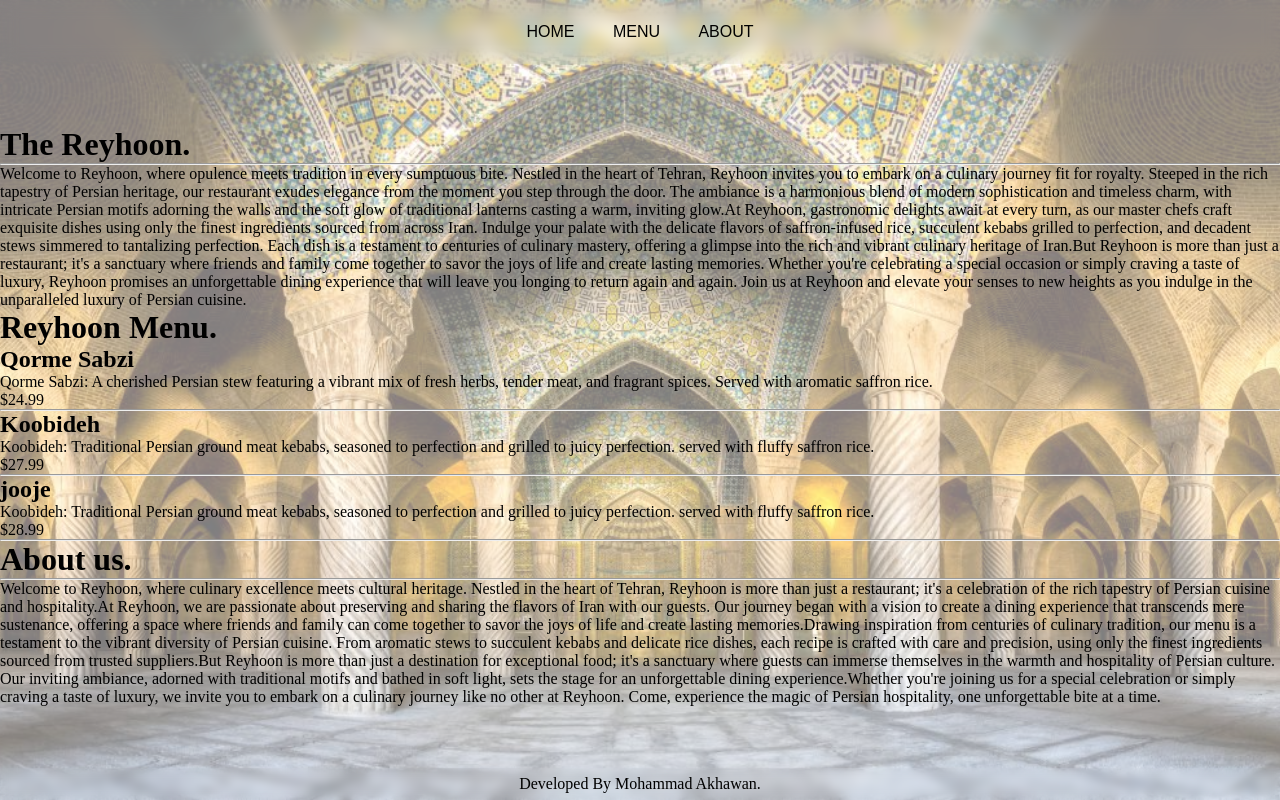
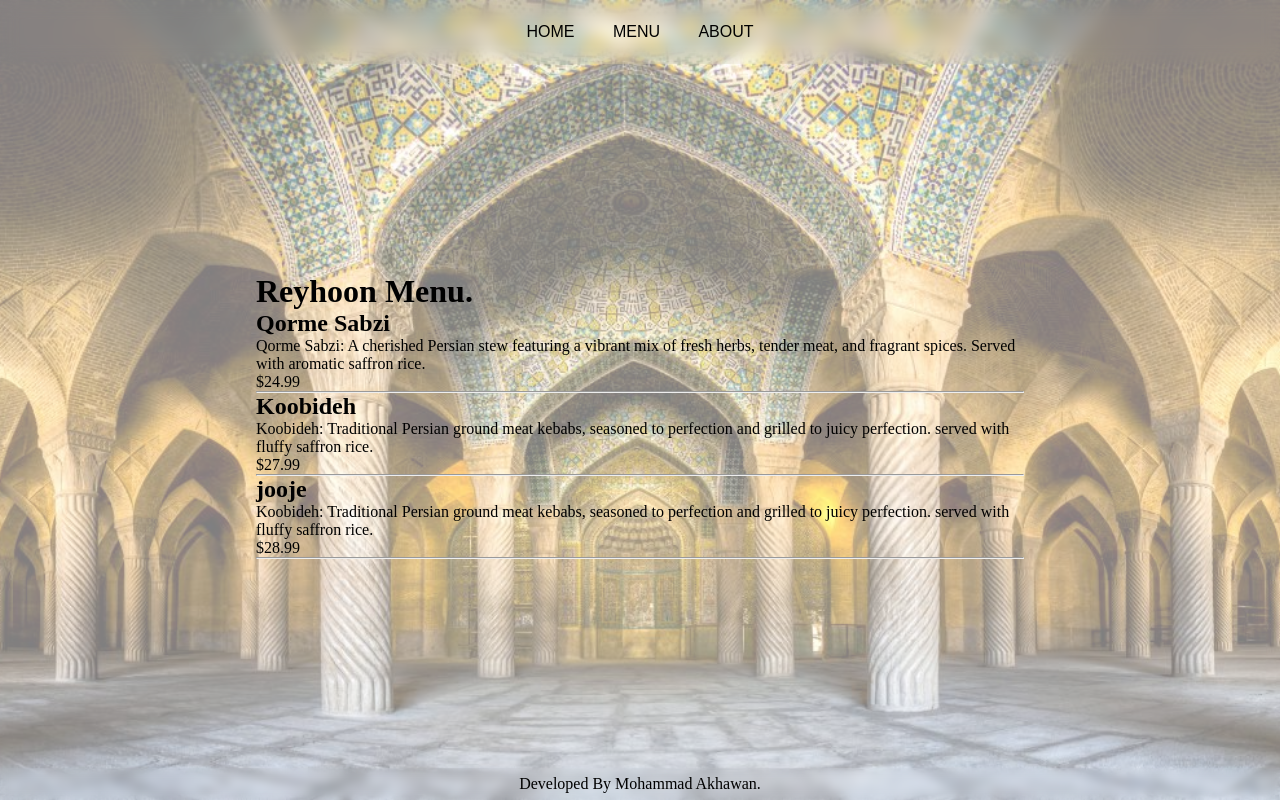
Before and after one commit to MohammadAkhawan/iranianRestaurant, a website built with webpack: page src/index.html in a window 1280 px wide. Both pictures are taken after a click on the button "MENU". Built offline with nearby package versions, Linux system fonts and the light colour scheme.

Commit message:
setup the navbar buttons selections

```diff
--- a/src/content.js
+++ b/src/content.js
@@ -1,12 +1,10 @@
 import { homeComponent } from "./home";
-import { menuComponent } from "./menu";
-import { aboutComponent } from "./about";
 
 function contentComponent() {
     const contentContainer = document.createElement("div");
     contentContainer.setAttribute("id", "content");
 
-    contentContainer.append(homeComponent(), menuComponent(), aboutComponent());
+    contentContainer.appendChild(homeComponent());
 
     return contentContainer;
 }
--- a/src/header.js
+++ b/src/header.js
@@ -5,22 +5,27 @@ function headerComponent() {
     const navElement = document.createElement("nav");
     navElement.classList.add("nav");
 
-    const homeElement = document.createElement("button");
-    homeElement.setAttribute("id", "homeBtn");
-    homeElement.textContent = "HOME";
+    const homeBtnElement = document.createElement("button");
+    homeBtnElement.setAttribute("id", "homeBtn");
+    homeBtnElement.textContent = "HOME";
 
-    const menuElement = document.createElement("button");
-    menuElement.setAttribute("id", "menuBtn");
-    menuElement.textContent = "MENU";
+    const menuBtnElement = document.createElement("button");
+    menuBtnElement.setAttribute("id", "menuBtn");
+    menuBtnElement.textContent = "MENU";
 
-    const aboutElement = document.createElement("button");
-    aboutElement.setAttribute("id", "aboutBtn");
-    aboutElement.textContent = "ABOUT";
+    const aboutBtnElement = document.createElement("button");
+    aboutBtnElement.setAttribute("id", "aboutBtn");
+    aboutBtnElement.textContent = "ABOUT";
 
     headerElement.appendChild(navElement);
-    navElement.append(homeElement, menuElement, aboutElement);
+    navElement.append(homeBtnElement, menuBtnElement, aboutBtnElement);
 
-    return headerElement;
+    return {
+        headerElement,
+        homeBtnElement,
+        menuBtnElement,
+        aboutBtnElement,
+    };
 }
 
 export { headerComponent };
--- a/src/index.js
+++ b/src/index.js
@@ -1,19 +1,39 @@
 import { headerComponent } from "./header";
 import { contentComponent } from "./content";
 import { footerComponent } from "./footer";
+import { homeComponent } from "./home";
+import { menuComponent } from "./menu";
+import { aboutComponent } from "./about";
 import "./style.css";
 
-function component() {
-    const containerElement = document.createElement("div");
-    containerElement.classList.add("container");
+headerComponent();
 
-    containerElement.append(
-        headerComponent(),
-        contentComponent(),
-        footerComponent()
-    );
+const containerElement = document.createElement("div");
+containerElement.classList.add("container");
+containerElement.appendChild(headerComponent().headerElement);
+containerElement.appendChild(contentComponent());
+containerElement.appendChild(footerComponent());
 
-    return containerElement;
-}
+document.body.appendChild(containerElement);
 
-document.body.appendChild(component());
+const homeBtn = document.querySelector("#homeBtn");
+const menuBtn = document.querySelector("#menuBtn");
+const aboutBtn = document.querySelector("#aboutBtn");
+
+homeBtn.addEventListener("click", () => {
+    const contentElement = document.querySelector("#content");
+    contentElement.innerHTML = "";
+    contentElement.appendChild(homeComponent());
+});
+
+menuBtn.addEventListener("click", () => {
+    const contentElement = document.querySelector("#content");
+    contentElement.innerHTML = "";
+    contentElement.appendChild(menuComponent());
+});
+
+aboutBtn.addEventListener("click", () => {
+    const contentElement = document.querySelector("#content");
+    contentElement.innerHTML = "";
+    contentElement.appendChild(aboutComponent());
+});
--- a/src/style.css
+++ b/src/style.css
@@ -29,6 +29,7 @@ body {
     display: flex;
     flex-direction: column;
     justify-content: space-between;
+    align-items: center;
 }
 
 .header {
@@ -36,6 +37,7 @@ body {
     justify-content: center;
     align-items: center;
     height: 8vh;
+    width: 100%;
     backdrop-filter: blur(8px);
 }
 
@@ -51,8 +53,16 @@ body {
     cursor: pointer;
 }
 
+#content {
+    display: flex;
+    flex-direction: column;
+    align-items: center;
+    width: 60vw;
+}
+
 .footer {
     height: 4vh;
+    width: 100%;
     display: flex;
     justify-content: center;
     align-items: center;
```
Also changed, not shown: dist/main.js.
